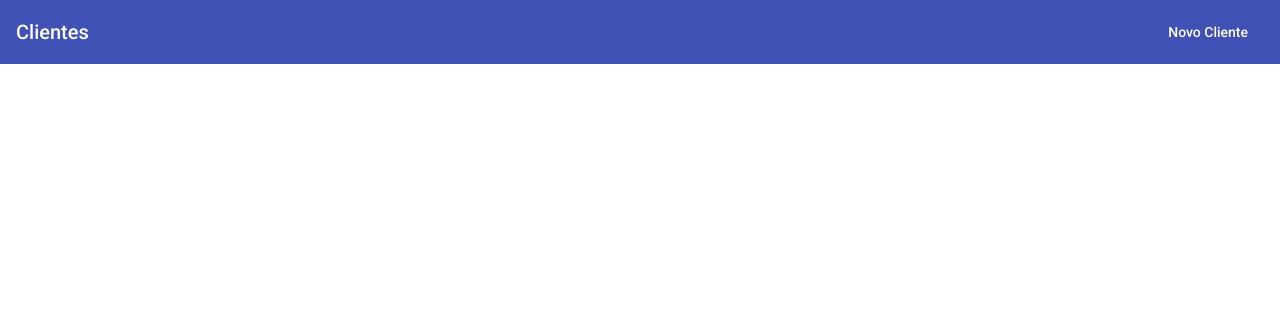
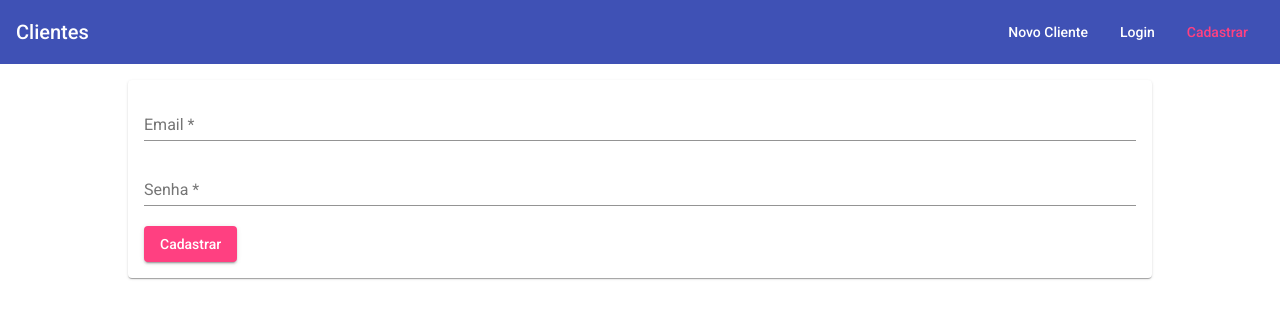
Before and after one commit to GabTeodoro/pilha-mean, an Angular app: page /signup in a window 1280 px wide. Before the commit this address led to /. Shown: the top 318 px of the page. Built offline with nearby package versions, Linux system fonts and the light colour scheme.

Commit message:
Added login and signup components

```diff
--- a/src/app/app-routing.module.ts
+++ b/src/app/app-routing.module.ts
@@ -2,11 +2,15 @@ import { NgModule } from '@angular/core';
 import { RouterModule, Routes } from '@angular/router';
 import { ClienteListaComponent } from './clientes/cliente-lista/cliente-lista.component';
 import { ClienteInserirComponent } from './clientes/cliente-inserir/cliente-inserir.component';
+import { LoginComponent } from './auth/login/login.component';
+import { SignupComponent } from './auth/signup/signup.component';
 
 const routes: Routes = [
   { path: '', component: ClienteListaComponent },
   { path: 'criar', component: ClienteInserirComponent },
   { path: 'editar/:idCliente', component: ClienteInserirComponent },
+  { path: 'login', component: LoginComponent },
+  { path: 'signup', component: SignupComponent },
 ];
 
 @NgModule({ imports: [RouterModule.forRoot(routes)], exports: [RouterModule] })
--- /dev/null
+++ b/src/app/auth/login/login.component.css
@@ -0,0 +1,7 @@
+mat-form-field {
+  width: 100%;
+}
+
+mat-spinner {
+  margin: auto;
+}
--- /dev/null
+++ b/src/app/auth/login/login.component.html
@@ -0,0 +1,14 @@
+<mat-card>
+  <mat-spinner *ngIf="estaCarregando"></mat-spinner>
+  <form (submit)="onLogin(loginForm)" #loginForm="ngForm" *ngIf="!estaCarregando">
+    <mat-form-field>
+      <input matInput name="email" ngModel #emailInput="ngModel" type="email" placeholder="Email" required email/>
+      <mat-error *ngIf="emailInput.invalid">Digite um email válido</mat-error>
+    </mat-form-field>
+    <mat-form-field>
+      <input matInput name="password" #passwordInput="ngModel" ngModel type="password" placeholder="Senha" required />
+      <mat-error *ngIf="passwordInput.invalid">Senha Inválida</mat-error>
+    </mat-form-field>
+    <button mat-raised-button color="accent" type="submit">Login</button>
+  </form>
+</mat-card>
--- /dev/null
+++ b/src/app/auth/login/login.component.ts
@@ -0,0 +1,19 @@
+import { Component, OnInit } from '@angular/core';
+import {NgModel} from '@angular/forms';
+
+@Component({
+  selector: 'app-login',
+  templateUrl: './login.component.html',
+  styleUrls: ['./login.component.css'],
+})
+export class LoginComponent implements OnInit {
+  estaCarregando: boolean = false;
+
+  onLogin(form: NgModel){
+    console.log(form.value)
+  }
+
+  constructor() {}
+
+  ngOnInit(): void {}
+}
--- /dev/null
+++ b/src/app/auth/signup/signup.component.css
@@ -0,0 +1,7 @@
+mat-form-field {
+  width: 100%;
+}
+
+mat-spinner {
+  margin: auto;
+}
--- /dev/null
+++ b/src/app/auth/signup/signup.component.html
@@ -0,0 +1,14 @@
+<mat-card>
+    <mat-spinner *ngIf="estaCarregando"></mat-spinner>
+        <form (submit)="onSignup(signupForm)" #signupForm="ngForm" *ngIf="!estaCarregando">
+            <mat-form-field>
+                <input matInput name="email" ngModel #emailInput="ngModel" type="email" placeholder="Email" required>
+                <mat-error *ngIf="emailInput.invalid">Digite um email válido</mat-error>
+            </mat-form-field>
+            <mat-form-field>
+                <input matInput name="password" ngModel #passwordInput="ngModel" type="password" placeholder="Senha" required>
+                <mat-error *ngIf="passwordInput.invalid">Senha inválida</mat-error>
+            </mat-form-field>
+            <button mat-raised-button color="accent" type="submit">Cadastrar</button>
+        </form>
+</mat-card>
--- /dev/null
+++ b/src/app/auth/signup/signup.component.ts
@@ -0,0 +1,19 @@
+import { Component, OnInit } from '@angular/core';
+import { NgForm } from '@angular/forms';
+
+@Component({
+  selector: 'app-signup',
+  templateUrl: './signup.component.html',
+  styleUrls: ['./signup.component.css'],
+})
+export class SignupComponent implements OnInit {
+  onSignup(form: NgForm) {
+    console.log(form.value);
+  }
+
+  estaCarregando: boolean = false;
+
+  constructor() {}
+
+  ngOnInit(): void {}
+}
--- a/src/app/cabecalho/cabecalho.component.css
+++ b/src/app/cabecalho/cabecalho.component.css
@@ -12,3 +12,7 @@ a {
 .separador {
   flex: 1;
 }
+
+ul {
+  display: flex;
+}
--- a/src/app/cabecalho/cabecalho.component.html
+++ b/src/app/cabecalho/cabecalho.component.html
@@ -7,5 +7,13 @@
         >Novo Cliente</a
       >
     </li>
+    <li>
+      <a mat-button routerLink="/login" routerLinkActive="mat-accent">Login</a>
+    </li>
+    <li>
+      <a mat-button routerLink="/signup" routerLinkActive="mat-accent"
+        >Cadastrar</a
+      >
+    </li>
   </ul>
 </mat-toolbar>
```
Also changed, not shown: src/app/app.module.ts (+6 -3 lines).
